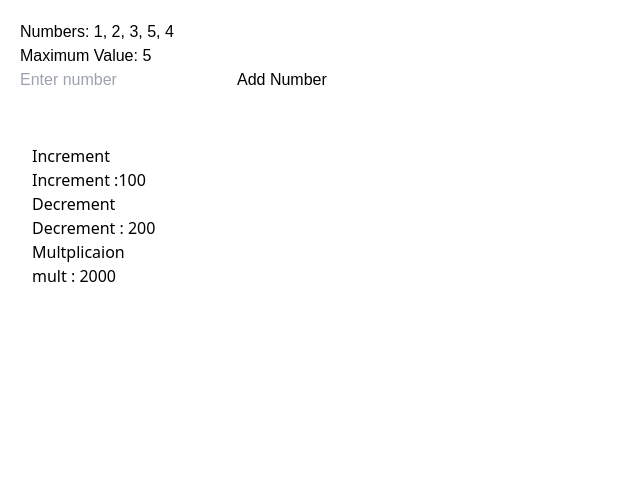
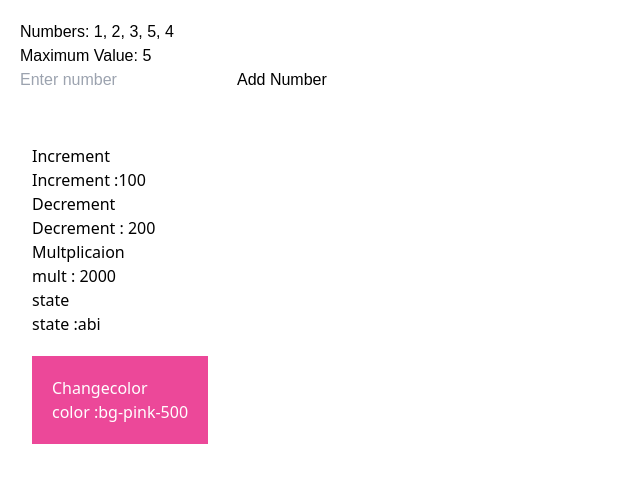
Before and after one commit to abi4679553/usestate, a React (Create React App) app: page / in a window 1280 px wide. Shown: the top 482 px of the page, without its empty margins (0-640 px from the left). Built offline with nearby package versions, Linux system fonts and the light colour scheme.

Commit message:
update Home.js

```diff
--- a/src/components/Home.js
+++ b/src/components/Home.js
@@ -13,10 +13,10 @@ const Home = () => {
 
 
   const [add, setadd] = useState(100);
-  const [minus ,setminus] = useState(200);
-  const [mult ,setmult] = useState(100*20)
-
-
+  const [minus, setminus] = useState(200);
+  const [mult, setmult] = useState(100 * 20);
+  let [state, setstate] = useState("abi")
+  const [color, setColor] = useState("bg-pink-500");
 
 
 
@@ -39,10 +39,16 @@ const Home = () => {
       <div className="p-8">
         <button onClick={() => setadd(add + 10)}>Increment</button>
         <h2>Increment :{add}</h2>
-        <button onClick={() => setminus(minus-50)}>Decrement</button>
+        <button onClick={() => setminus(minus - 50)}>Decrement</button>
         <h2>Decrement : {minus}</h2>
-        <button onClick={() => setmult(mult *10)}>Multplicaion</button>
+        <button onClick={() => setmult(mult * 10)}>Multplicaion</button>
         <h2>mult : {mult}</h2>
+        <button onClick={() => setstate("saravanan")}>state</button>
+        <h2> state :{state}</h2>
+        <div  className={` p-5 w-fit  mt-5  text-white ${color}`}>
+        <button onClick={() => setColor("bg-blue-500")}>Changecolor</button>
+        <h2>color :{color}</h2>
+        </div>
 
 
 
@@ -54,21 +60,3 @@ const Home = () => {
 };
 
 export default Home;
-
-// const [add, setadd] = useState(100);
-//     const [state, setstate] = useState("saravanan");
-//     const [color, setcolor] = useState("bg-red-600");
-//     const [image, setImage] = useState(img1);
-
-
-//     return (
-//         <div>
-
-
-
-
-
-//             <button onClick={() => setadd(add + 1)}>Increment</button>
-//             <h1>{add}</h1>
-//             <button onClick={() => setstate("abi")}>change</button>
-//             <p>{state}</p
```
